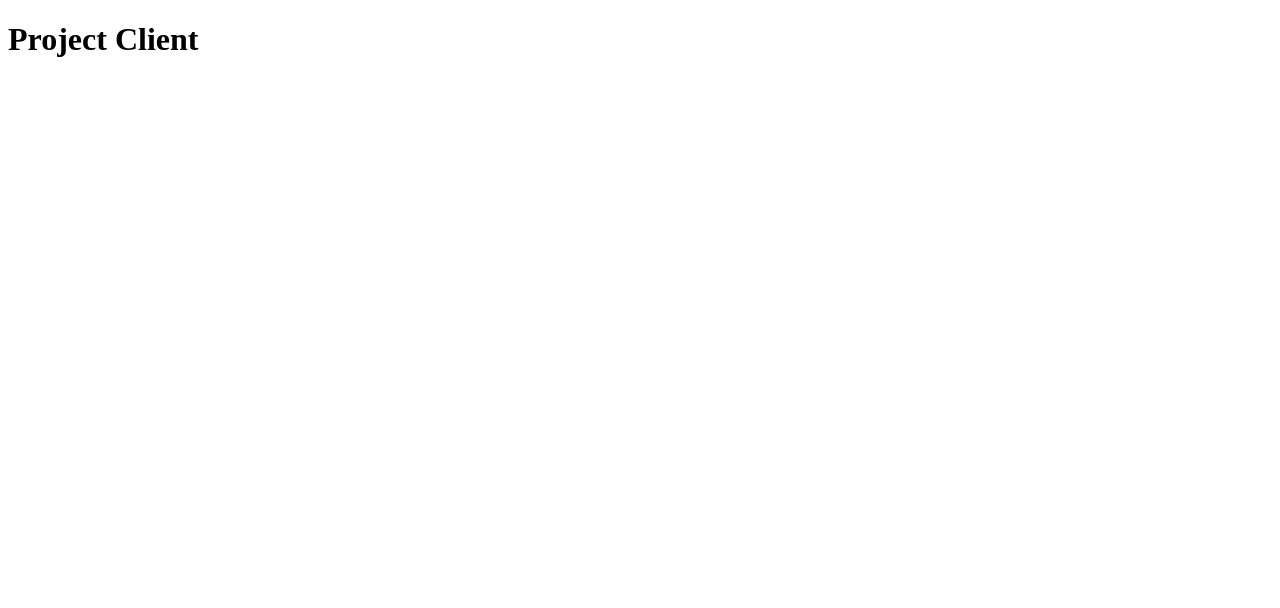
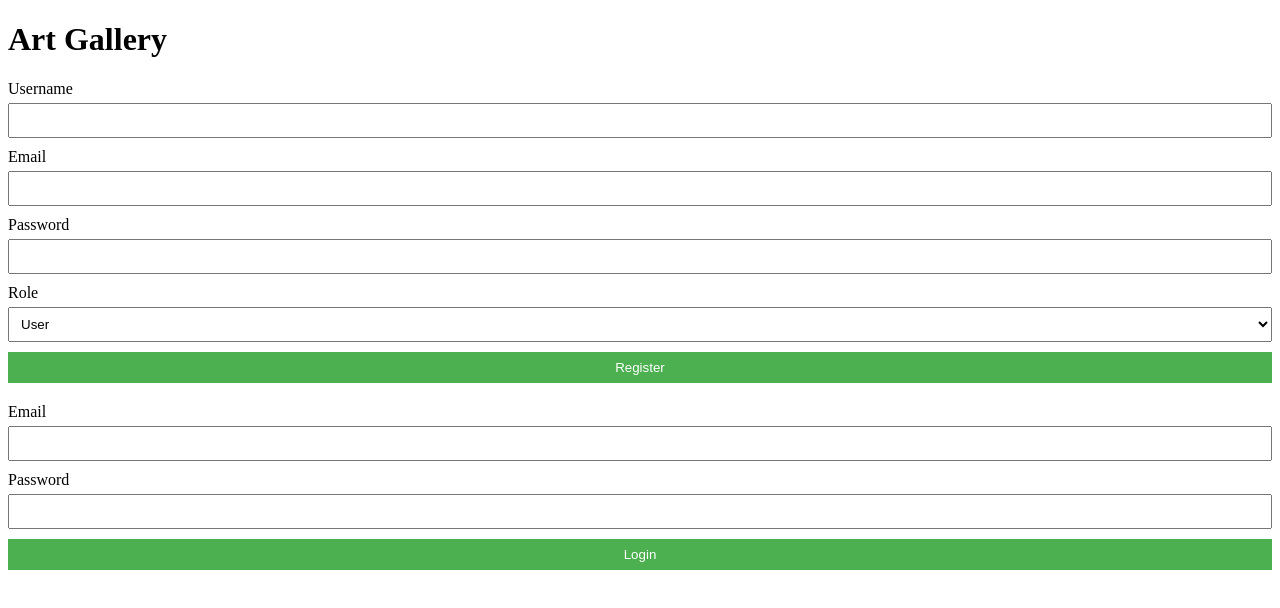
Before and after one commit to migeroreloaded/art-gallery, a React (Create React App) app in the folder client/: page / in a window 1280 px wide. Shown: the top 608 px of the page. Built offline with nearby package versions, Linux system fonts and the light colour scheme.

Commit message:
creates a login page

```diff
--- a/client/package.json
+++ b/client/package.json
@@ -7,13 +7,16 @@
     "@testing-library/jest-dom": "^5.17.0",
     "@testing-library/react": "^13.4.0",
     "@testing-library/user-event": "^13.5.0",
+    "axios": "^1.7.2",
     "react": "^18.2.0",
     "react-dom": "^18.2.0",
     "react-router-dom": "^5.2.0",
     "react-scripts": "5.0.1",
     "web-vitals": "^2.1.4"
   },
-  "devDependencies": {"@babel/plugin-proposal-private-property-in-object":"^7.21.11"},
+  "devDependencies": {
+    "@babel/plugin-proposal-private-property-in-object": "^7.21.11"
+  },
   "scripts": {
     "start": "react-scripts start",
     "build": "react-scripts build",
--- a/client/src/components/App.js
+++ b/client/src/components/App.js
@@ -1,8 +1,15 @@
 import React, { useEffect, useState } from "react";
 import { Switch, Route } from "react-router-dom";
+import RegisterForm from './RegisterForm';
+import LoginForm from './LoginForm';
 
 function App() {
-  return <h1>Project Client</h1>;
-}
+  return (
+    <div>
+      <h1>Art Gallery</h1>
+      <RegisterForm />
+      <LoginForm />
+    </div>
+  );}
 
 export default App;
--- /dev/null
+++ b/client/src/components/LoginForm.js
@@ -0,0 +1,47 @@
+// src/components/LoginForm.js
+import React, { useState } from 'react';
+import axios from 'axios';
+
+const LoginForm = () => {
+  const [email, setEmail] = useState('');
+  const [password, setPassword] = useState('');
+
+  const handleSubmit = async (e) => {
+    e.preventDefault();
+    try {
+      const response = await axios.post('http://localhost:5000/login', {
+        email,
+        password,
+      });
+      console.log(response.data);
+    } catch (error) {
+      console.error('There was an error logging in the user!', error);
+    }
+  };
+
+  return (
+    <form onSubmit={handleSubmit}>
+      <div>
+        <label>Email</label>
+        <input
+          type="email"
+          value={email}
+          onChange={(e) => setEmail(e.target.value)}
+          required
+        />
+      </div>
+      <div>
+        <label>Password</label>
+        <input
+          type="password"
+          value={password}
+          onChange={(e) => setPassword(e.target.value)}
+          required
+        />
+      </div>
+      <button type="submit">Login</button>
+    </form>
+  );
+};
+
+export default LoginForm;
--- /dev/null
+++ b/client/src/components/RegisterForm.js
@@ -0,0 +1,67 @@
+// src/components/RegisterForm.js
+import React, { useState } from 'react';
+import axios from 'axios';
+
+const RegisterForm = () => {
+  const [username, setUsername] = useState('');
+  const [email, setEmail] = useState('');
+  const [password, setPassword] = useState('');
+  const [role, setRole] = useState('user');
+
+  const handleSubmit = async (e) => {
+    e.preventDefault();
+    try {
+      const response = await axios.post('http://localhost:5000/register', {
+        username,
+        email,
+        password,
+        role,
+      });
+      console.log(response.data);
+    } catch (error) {
+      console.error('There was an error registering the user!', error);
+    }
+  };
+
+  return (
+    <form onSubmit={handleSubmit}>
+      <div>
+        <label>Username</label>
+        <input
+          type="text"
+          value={username}
+          onChange={(e) => setUsername(e.target.value)}
+          required
+        />
+      </div>
+      <div>
+        <label>Email</label>
+        <input
+          type="email"
+          value={email}
+          onChange={(e) => setEmail(e.target.value)}
+          required
+        />
+      </div>
+      <div>
+        <label>Password</label>
+        <input
+          type="password"
+          value={password}
+          onChange={(e) => setPassword(e.target.value)}
+          required
+        />
+      </div>
+      <div>
+        <label>Role</label>
+        <select value={role} onChange={(e) => setRole(e.target.value)}>
+          <option value="user">User</option>
+          <option value="artist">Artist</option>
+        </select>
+      </div>
+      <button type="submit">Register</button>
+    </form>
+  );
+};
+
+export default RegisterForm;
--- a/client/src/index.css
+++ b/client/src/index.css
@@ -4,3 +4,34 @@
   --link: #61dafb;
   --text: hsla(0, 0%, 100%, 0.88);
 }
+
+/* src/App.css */
+form {
+  margin: 20px 0;
+}
+
+form div {
+  margin-bottom: 10px;
+}
+
+label {
+  display: block;
+  margin-bottom: 5px;
+}
+
+input, select, button {
+  padding: 8px;
+  width: 100%;
+  box-sizing: border-box;
+}
+
+button {
+  background-color: #4CAF50;
+  color: white;
+  border: none;
+  cursor: pointer;
+}
+
+button:hover {
+  background-color: #45a049;
+}
```
Also changed, not shown: client/src/components/login.js (deleted).
